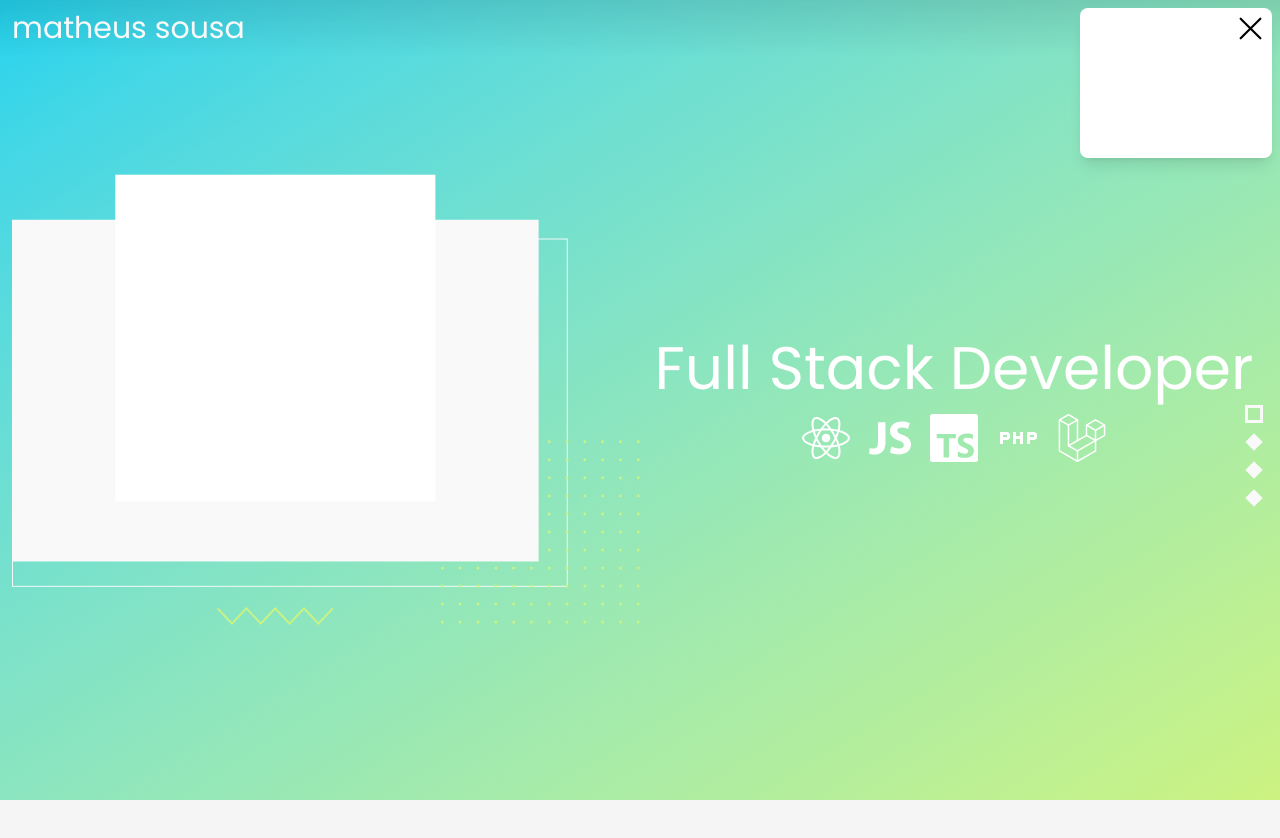
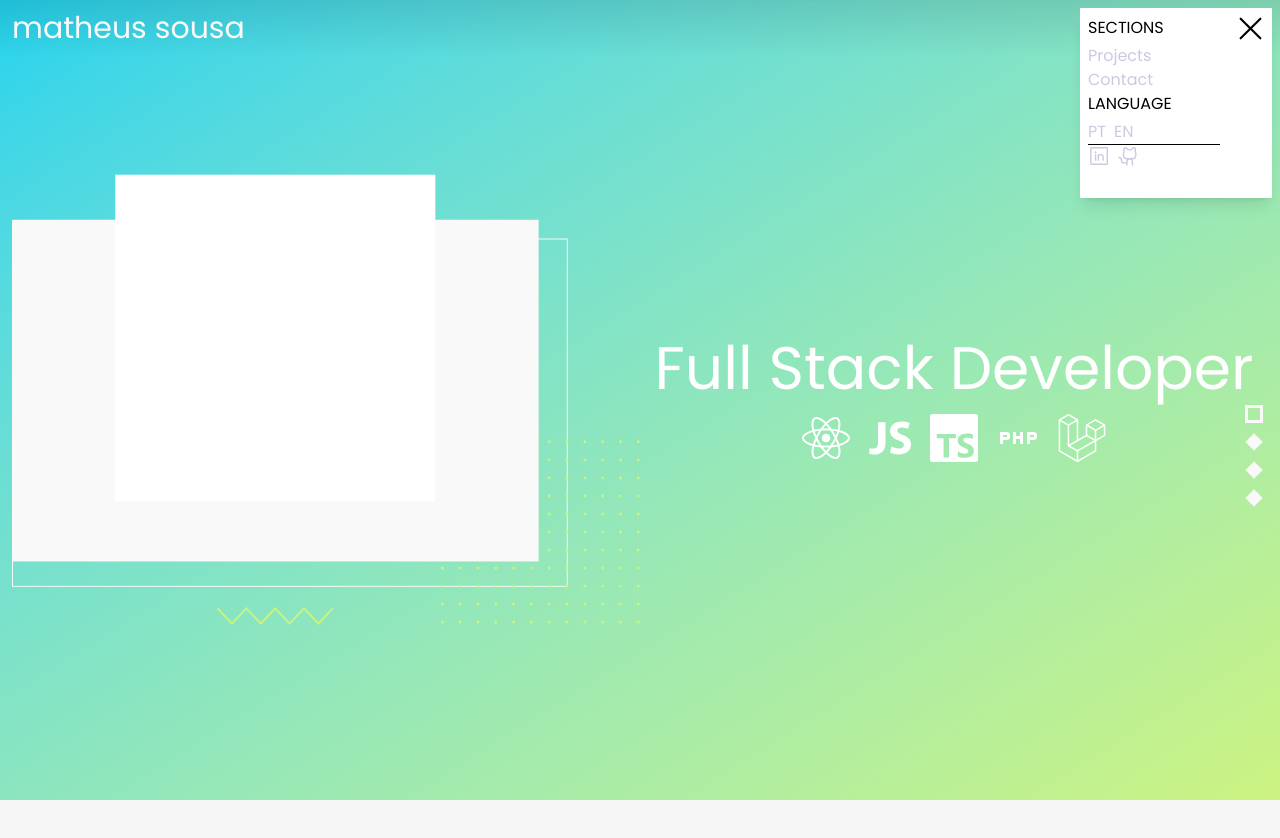
Before and after one commit to matheusssousa/portfolio-2.0, a React (Vite) app: page / in a window 1280 px wide. Both pictures are taken after a click on the button 1250 px from the left and 28 px from the top of the page. Shown: the top 838 px of the page. Built offline with nearby package versions, Linux system fonts and the light colour scheme.

Commit message:
feat: adicionar suporte a troca de idioma e links para redes sociais no cabeçalho

```diff
--- a/src/components/header/index.tsx
+++ b/src/components/header/index.tsx
@@ -1,7 +1,8 @@
 import { useEffect, useRef, useState, memo } from 'react';
-import { DotsThreeCircle, X } from '@phosphor-icons/react';
+import { DotsThreeCircle, GithubLogo, LinkedinLogo, X } from '@phosphor-icons/react';
 import { motion, AnimatePresence } from 'framer-motion';
 import ThemeCurrent from '../../hooks/themeCurrent';
+import { useTranslation } from 'react-i18next';
 
 // Componente memoizado para o botão do menu
 const MenuButton = memo(({ isMenuOpen, toggleMenu, color }: { isMenuOpen: boolean; toggleMenu: () => void; color: string }) => (
@@ -23,6 +24,7 @@ const Header = ({ currentSection }: { currentSection: string }) => {
   const ColorCurrent = ThemeCurrent(currentSection);
   const [isMenuOpen, setIsMenuOpen] = useState(false);
   const menuRef = useRef<HTMLDivElement>(null);
+  const { t, i18n } = useTranslation();
 
   const toggleMenu = () => setIsMenuOpen(!isMenuOpen);
 
@@ -62,12 +64,37 @@ const Header = ({ currentSection }: { currentSection: string }) => {
           <motion.div
             ref={menuRef}
             initial={{ height: 0, width: 0 }}
-            animate={{ height: 150, width: '15%' }}
+            animate={{ height: 190, width: '15%' }}
             exit={{ height: 0, width: 0 }}
-            transition={{ duration: 0.3, ease: 'easeInOut' }}
-            className='absolute bg-white top-2 right-2 z-10 shadow-lg rounded-lg'
+            transition={{ duration: 0.2, ease: 'easeInOut' }}
+            className='absolute bg-white top-2 right-2 z-10 shadow-lg flex flex-col justify-between p-2'
           >
-            {/* Conteúdo do menu */}
+            <motion.div
+              initial={{ opacity: 0, y: -50 }}
+              animate={{ opacity: 1, y: 0 }}
+              exit={{ opacity: 0, y: -50 }}
+              transition={{ delay: 0.5, ease: 'easeInOut' }}
+            >
+              <span className='flex flex-col'>
+                <p className='mb-1 uppercase'>{t("sections")}</p>
+                <a href="#projects" className='text-cinza-escuro hover:text-black transition-all'>{t("projects")}</a>
+                <a href="#contact" className='text-cinza-escuro hover:text-black transition-all'>{t("contact")}</a>
+              </span>
+              <p className='mb-1 uppercase'>{t("language")}</p>
+              <span className='flex gap-2 text-cinza-escuro'>
+                <button onClick={() => i18n.changeLanguage('pt')} className='hover:text-black'>PT</button>
+                <button onClick={() => i18n.changeLanguage('en')} className='hover:text-black'>EN</button>
+              </span>
+              <div className='w-full md:w-[75%] h-px bg-black' />
+              <span className='flex gap-2 text-cinza-escuro'>
+                <a href="https://www.linkedin.com/in/matheusousab/" target="_blank" className="icon-menu">
+                  <LinkedinLogo size={22} />
+                </a>
+                <a href="https://github.com/matheusssousa" target="_blank" className="icon-menu">
+                  <GithubLogo size={22} />
+                </a>
+              </span>
+            </motion.div>
           </motion.div>
         )}
       </AnimatePresence>
```
